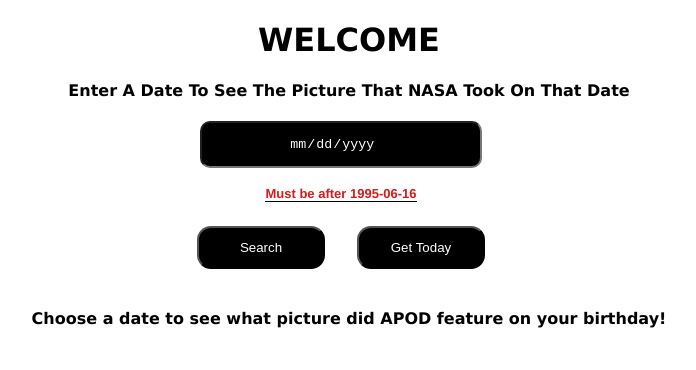
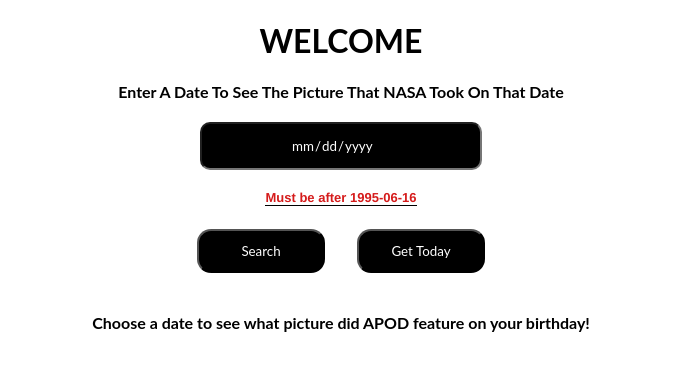
Before and after one commit to Arison13/Get-A-Picture-NASA, a React (Create React App) app: page / in a window 1280 px wide. Shown: the top 370 px of the page, without its empty margins (299-995 px from the left). Built offline with nearby package versions, Linux system fonts and the light colour scheme.

Commit message:
changed text font to LATO from google fonts

```diff
--- a/src/App.css
+++ b/src/App.css
@@ -1,3 +1,6 @@
+body, *{
+  font-family: 'Lato', sans-serif;
+}
 .App {
   text-align: center;
 }
@@ -14,8 +17,3 @@
   color: black;
   font-family: Verdana, Geneva, Tahoma, sans-serif;
 }
-
-.App > h1, h4 {
-  font-family:'Lucida Sans', 'Lucida Sans Regular', Geneva, Verdana, sans-serif;
-  width: 100vw;
-}
```
